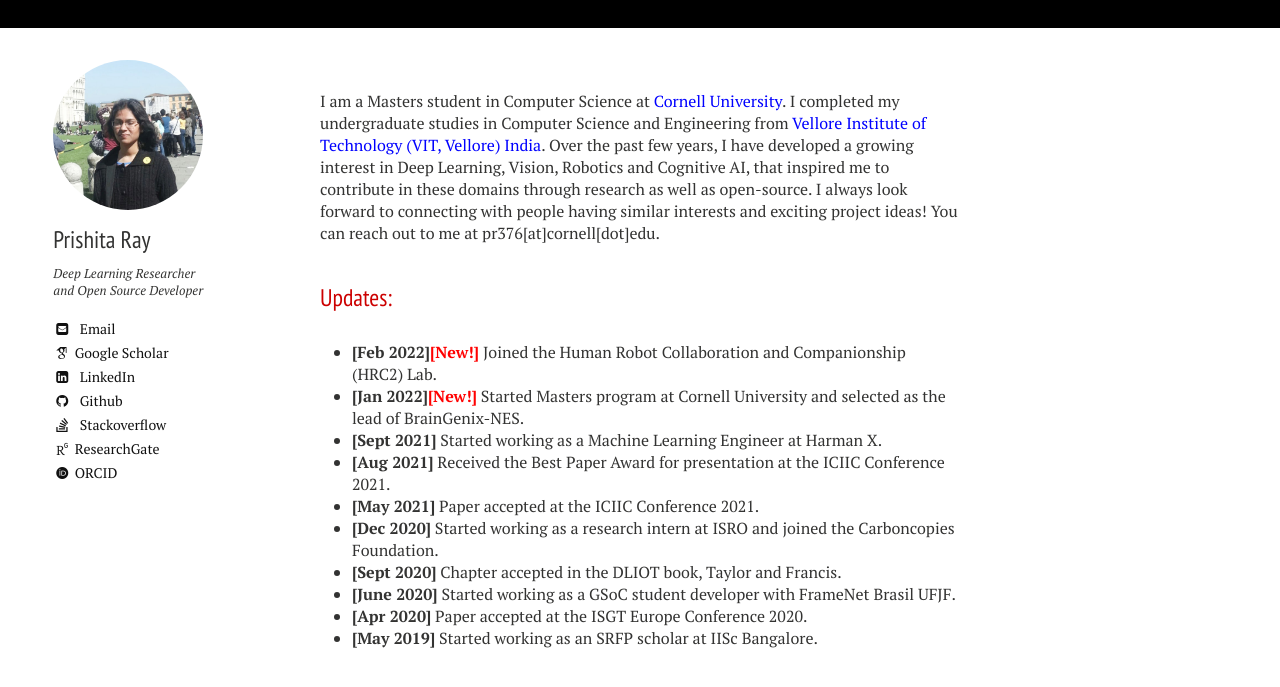
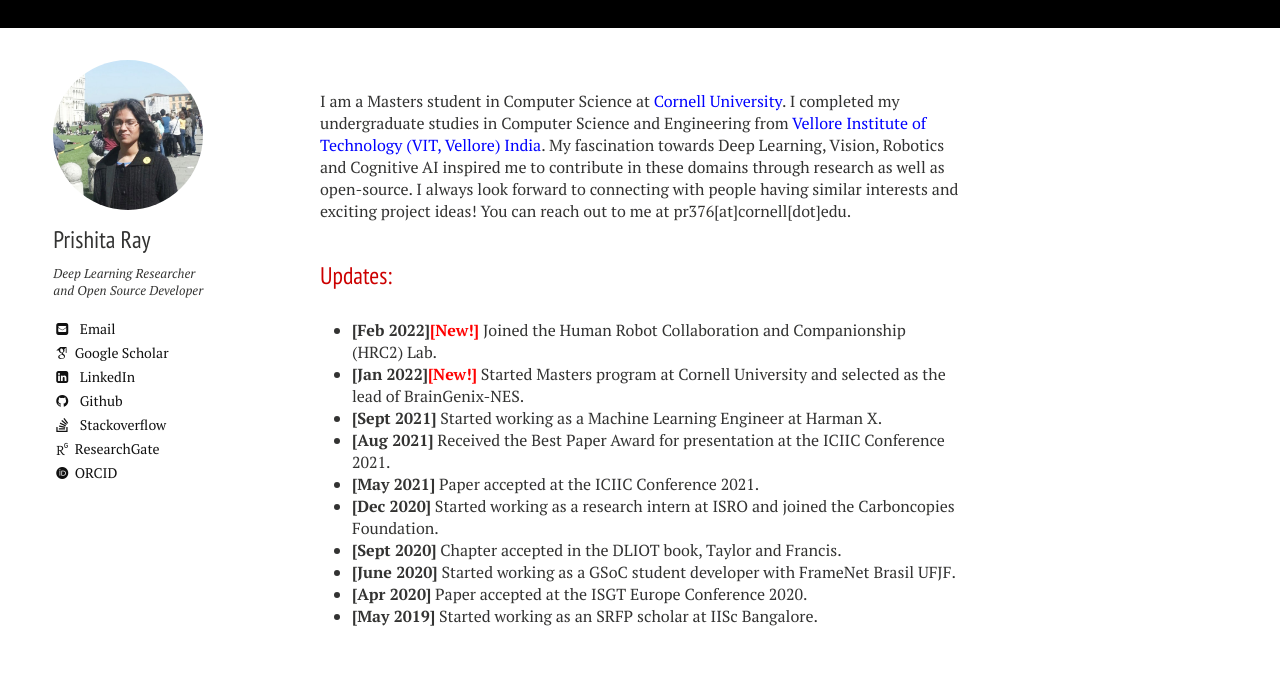
Before and after one commit to PRISHIta123/PRISHIta123.github.io, a Jekyll site: the page built from index.md, in a window 1280 px wide, cut to the strip 104-791 px from the top of the page. Built offline with Jekyll 4.4.1, drawn with Linux system fonts in a browser that asks for light colours; nearby versions of some CDN libraries; some web fonts are replaced.

Commit message:
Update index.md

```diff
--- a/index.md
+++ b/index.md
@@ -5,7 +5,7 @@
 menuorder: 1
 ---
 
-I am a Masters student in Computer Science at <a href="https://www.cornell.edu/" style="color: blue">Cornell University</a>. I completed my undergraduate studies in Computer Science and Engineering from <a href="https://vit.ac.in" style="color: blue">Vellore Institute of Technology (VIT, Vellore) India</a>. Over the past few years, I have developed a growing interest in Deep Learning, Vision, Robotics and Cognitive AI, that inspired me to contribute in these domains through research as well as open-source. I always look forward to connecting with people having similar interests and exciting project ideas! You can reach out to me at pr376[at]cornell[dot]edu.
+I am a Masters student in Computer Science at <a href="https://www.cornell.edu/" style="color: blue">Cornell University</a>. I completed my undergraduate studies in Computer Science and Engineering from <a href="https://vit.ac.in" style="color: blue">Vellore Institute of Technology (VIT, Vellore) India</a>. My fascination towards Deep Learning, Vision, Robotics and Cognitive AI inspired me to contribute in these domains through research as well as open-source. I always look forward to connecting with people having similar interests and exciting project ideas! You can reach out to me at pr376[at]cornell[dot]edu.
 
 
 
```
